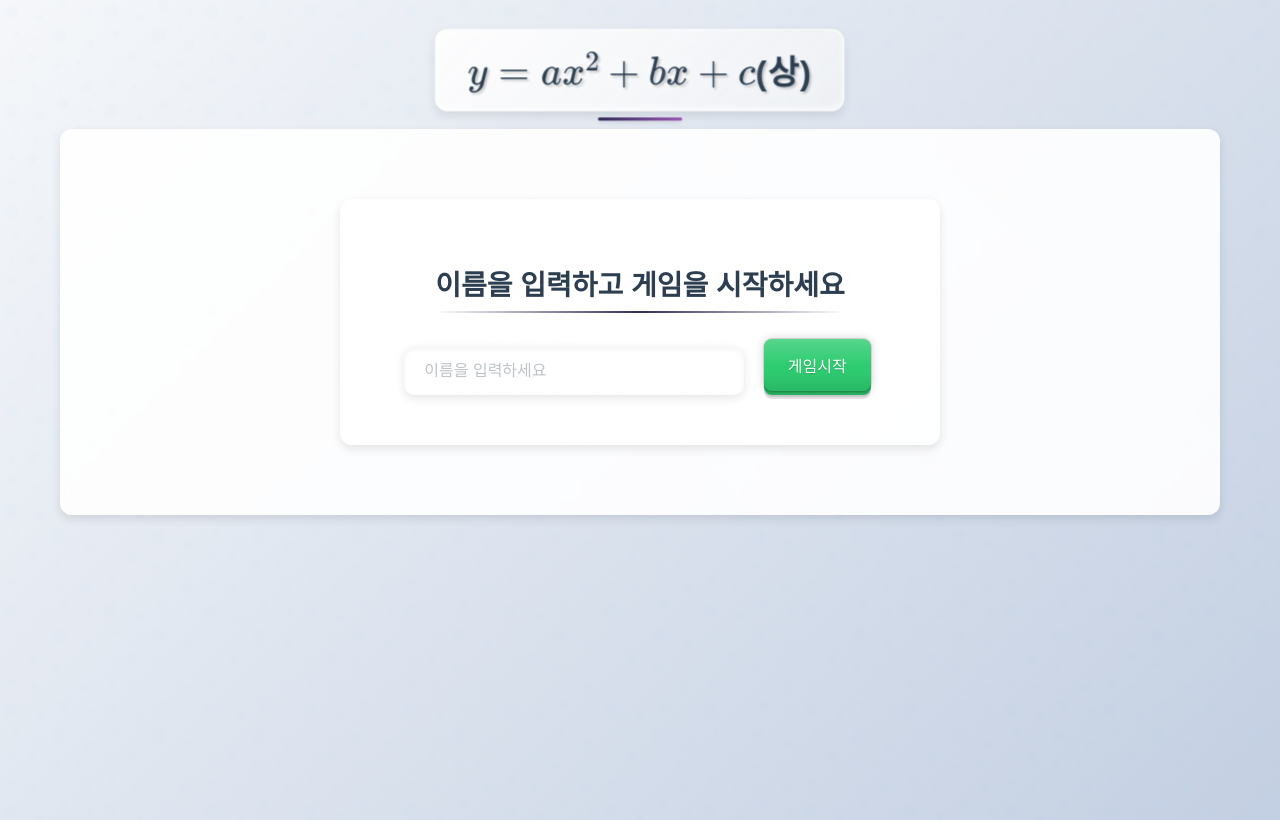
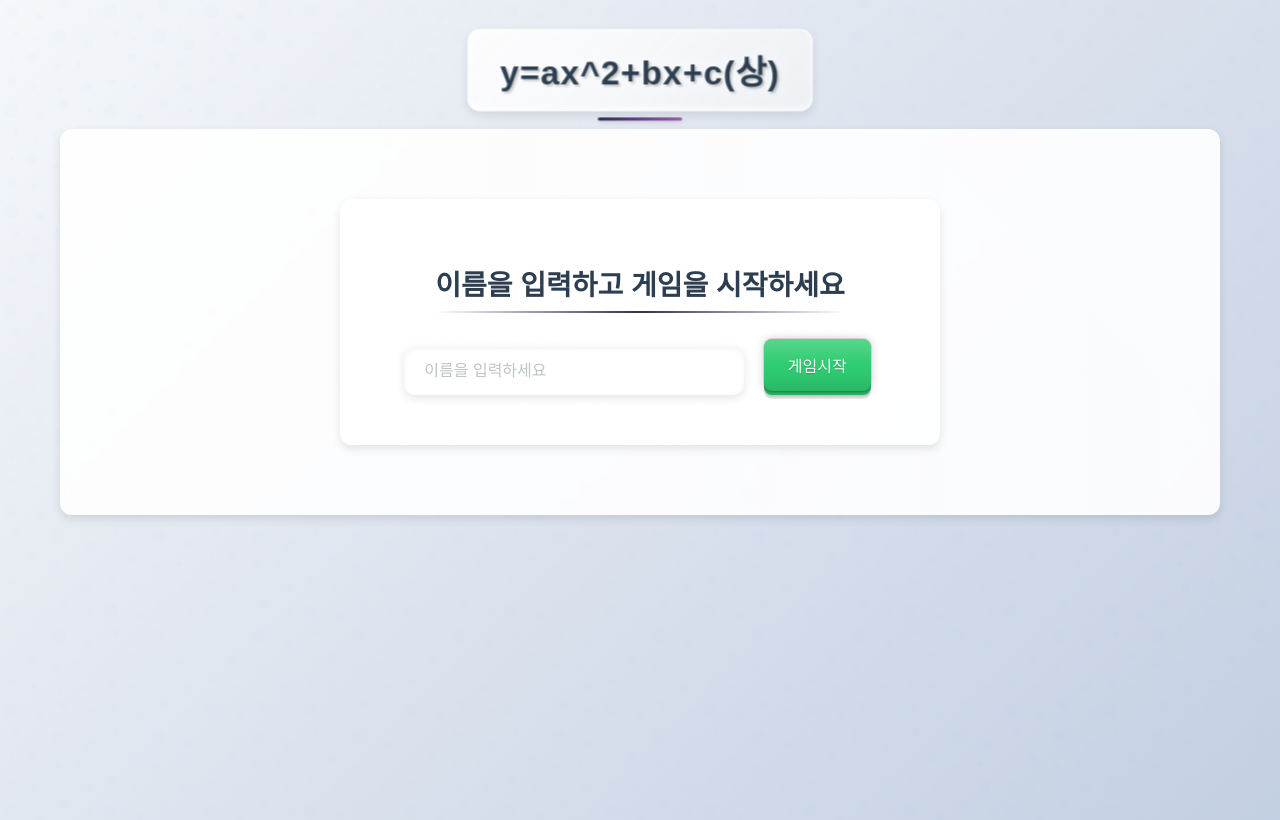
Before and after one commit to hwimath2/36611, a plain HTML site: page index.html in a window 1280 px wide. Drawn offline with nearby package versions, Linux system fonts and the light colour scheme.

Commit message:
Update index.html

```diff
--- a/index.html
+++ b/index.html
@@ -8,7 +8,7 @@
  <script>
   /* 게임 설정 및 문제 데이터 */
   const gameConfig = {
-    "gameTitle": "$y=ax^2+bx+c$(상)",
+    "gameTitle": "y=ax^2+bx+c(상)",
     "defaultScore": 10,
     "bannerURL": "",
     "randomizeQuestions": true,
```
